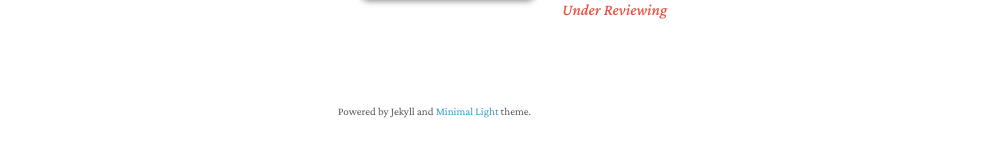
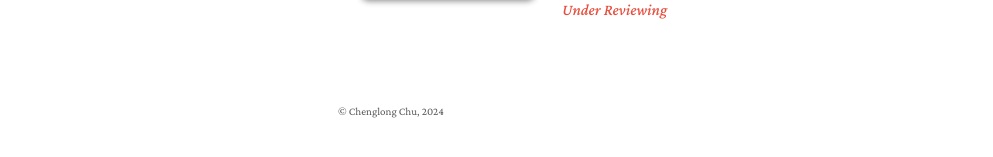
Before and after one commit to Cherishnoobs/Chenglong-Chu.github.io, a Jekyll site: the page built from index.md, in a window 1280 px wide and 1169 px high. Shown: the part 977-1134 px from the top of the window, without its empty margins (132-1125 px from the left). Built offline with Jekyll 4.4.1, drawn with Linux system fonts in a browser that asks for light colours; nearby versions of some CDN libraries; a style sheet for code colours, icons or effects is not loaded; our own code applies the rules of GitHub Pages for plain Markdown files; some of the changed lines change nothing that is shown.

Commit message:
Update homepage.html

```diff
--- a/_layouts/homepage.html
+++ b/_layouts/homepage.html
@@ -100,7 +100,7 @@
       <br>
 
       {% if site.enable_footnote %}
-      <p><small>Powered by Jekyll and <a href="https://github.com/yaoyao-liu/minimal-light" target="_blank" rel="noopener">Minimal Light</a> theme.</small></p>
+      <p><small>&copy; Chenglong Chu,  <span id="year"></span></small></p>
       {% endif %}
 
       </section>
@@ -109,6 +109,19 @@
       </footer>
     </div>
     <script src="{{ "/assets/js/scale.fix.js" | relative_url }}"></script>
+    <script>
+      // 使用JavaScript获取当前年份
+      var currentYear = new Date().getFullYear();
+
+      // 在网页加载完成后执行更新年份的操作
+      window.onload = function() {
+          // 查找具有指定ID的元素
+          var yearElement = document.getElementById("year");
+
+          // 将当前年份插入到元素中
+          yearElement.innerHTML = currentYear;
+      };
+  </script>
     {% if site.google_analytics %}
     <script>
       (function(i,s,o,g,r,a,m){i['GoogleAnalyticsObject']=r;i[r]=i[r]||function(){
```
